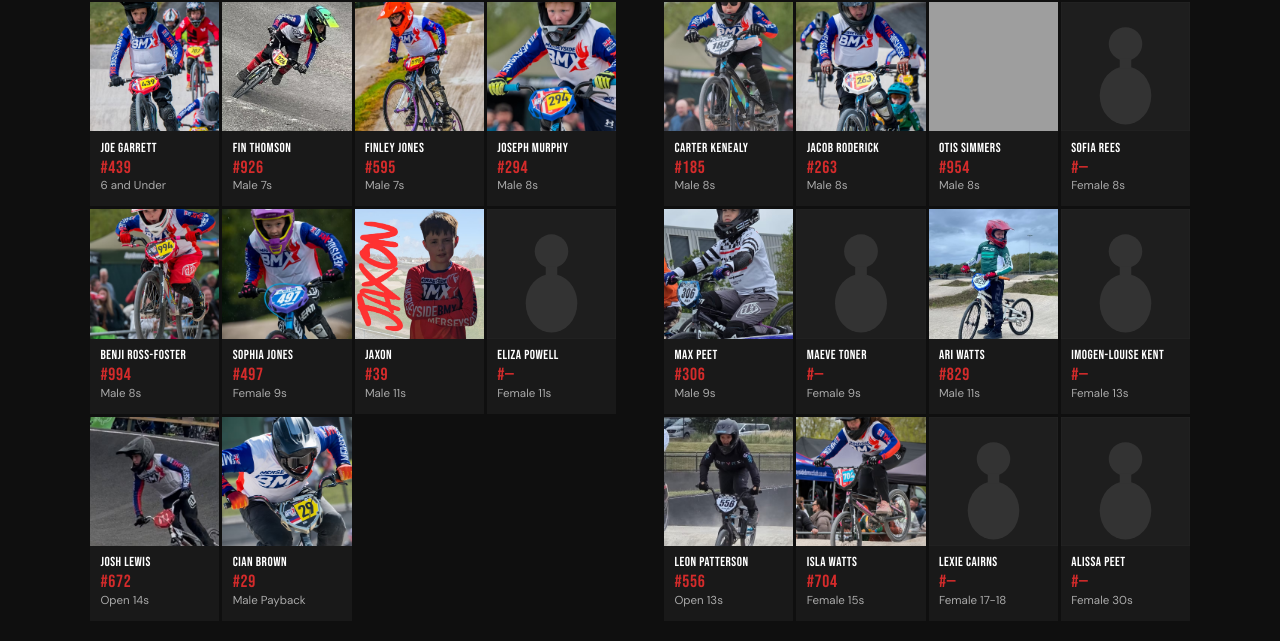
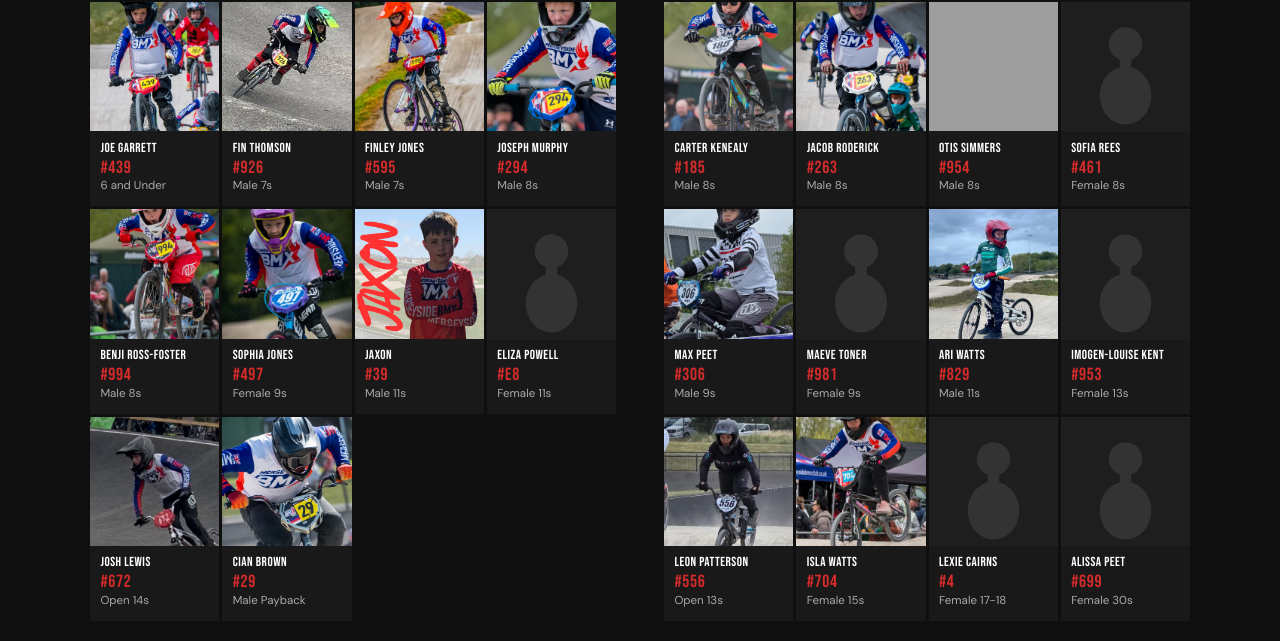
Before and after one commit to andysimmers-maker/merseyside-bmx-website, a plain HTML site: page index.html in a window 1280 px wide. Shown: the part 6054-6695 px from the top of the page. Drawn offline with Linux system fonts and the light colour scheme; grey boxes are pictures that could not be loaded.

Commit message:
Add files via upload

```diff
--- a/index.html
+++ b/index.html
@@ -673,7 +673,7 @@
               <div class="rider-photo"><img src="rider_placeholder.svg" alt="Eliza Powell" /></div>
               <div class="rider-meta">
                 <div class="rider-name">Eliza Powell</div>
-                <div class="rider-number">#—</div>
+                <div class="rider-number">#E8</div>
                 <div class="rider-category">Female 11s</div>
               </div>
             </div>
@@ -735,7 +735,7 @@
               <div class="rider-photo"><img src="rider_placeholder.svg" alt="Sofia Rees" /></div>
               <div class="rider-meta">
                 <div class="rider-name">Sofia Rees</div>
-                <div class="rider-number">#—</div>
+                <div class="rider-number">#461</div>
                 <div class="rider-category">Female 8s</div>
               </div>
             </div>
@@ -753,7 +753,7 @@
               <div class="rider-photo"><img src="rider_placeholder.svg" alt="Maeve Toner" /></div>
               <div class="rider-meta">
                 <div class="rider-name">Maeve Toner</div>
-                <div class="rider-number">#—</div>
+                <div class="rider-number">#981</div>
                 <div class="rider-category">Female 9s</div>
               </div>
             </div>
@@ -771,7 +771,7 @@
               <div class="rider-photo"><img src="rider_placeholder.svg" alt="Imogen-Louise Kent" /></div>
               <div class="rider-meta">
                 <div class="rider-name">Imogen-Louise Kent</div>
-                <div class="rider-number">#—</div>
+                <div class="rider-number">#953</div>
                 <div class="rider-category">Female 13s</div>
               </div>
             </div>
@@ -798,7 +798,7 @@
               <div class="rider-photo"><img src="rider_placeholder.svg" alt="Lexie Cairns" /></div>
               <div class="rider-meta">
                 <div class="rider-name">Lexie Cairns</div>
-                <div class="rider-number">#—</div>
+                <div class="rider-number">#4</div>
                 <div class="rider-category">Female 17-18</div>
               </div>
             </div>
@@ -807,7 +807,7 @@
               <div class="rider-photo"><img src="rider_placeholder.svg" alt="Alissa Peet" /></div>
               <div class="rider-meta">
                 <div class="rider-name">Alissa Peet</div>
-                <div class="rider-number">#—</div>
+                <div class="rider-number">#699</div>
                 <div class="rider-category">Female 30s</div>
               </div>
             </div>
```
